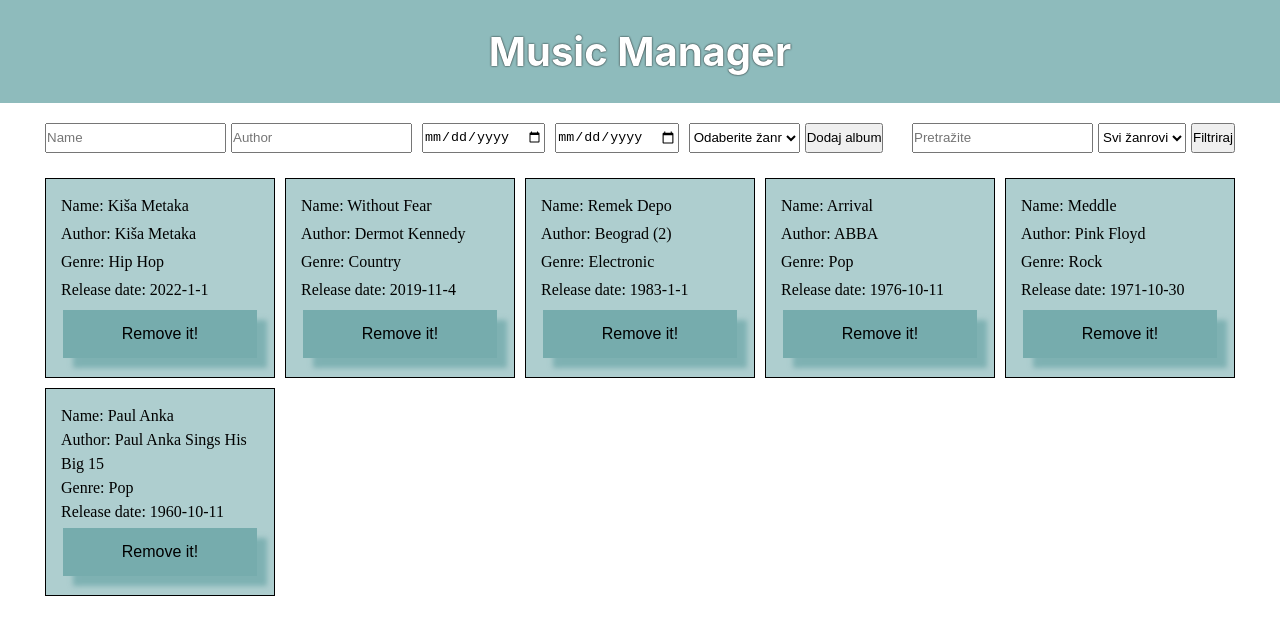
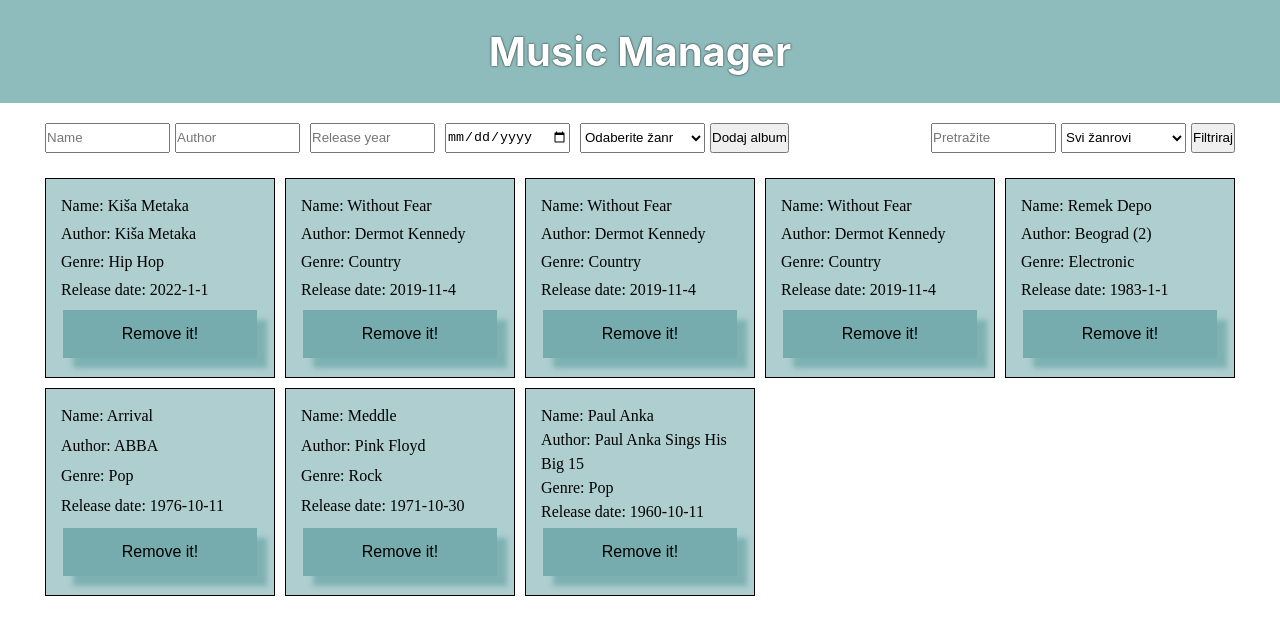
Before and after one commit to JosipaSaravanja/Internship-15-MusicManager, a React (Create React App) app in the folder music-manager/: page / in a window 1280 px wide. Shown: the top 634 px of the page. Built offline with nearby package versions, Linux system fonts and the light colour scheme.

Commit message:
added select options and changed some css

```diff
--- a/music-manager/src/components/filter.jsx
+++ b/music-manager/src/components/filter.jsx
@@ -29,6 +29,7 @@
         <option value="Classical">Classical</option>
         <option value="Funk">Funk</option>
         <option value="Rap">Rap</option>
+        <option value="Country">Country</option>
       </select>
 
       <button className="buttonFilter" onClick={()=>{handleClick()}}>Filtriraj</button>
--- a/music-manager/src/components/input.jsx
+++ b/music-manager/src/components/input.jsx
@@ -19,7 +19,7 @@
     <div className="input">
       <input className="name" placeholder="Name" onChange={e=>setName(e.target.value)}></input>
       <input className="author" placeholder="Author" onChange={e=>setAuthor(e.target.value)}></input>
-      <input className="year" placeholder="Release year" onChange={e=>setReleaseYear(e.target.value)} type="date"></input>
+      <input className="year" placeholder="Release year" onChange={e=>setReleaseYear(e.target.value)} type="year"></input>
       <input className="date" placeholder="Release date yyyy-mm-dd" onChange={e=>setReleseDate(e.target.value)} type="date"></input>
 
       <select onChange={e=>setGenre(e.target.value)} className="selectInput">
@@ -35,6 +35,7 @@
         <option value="Classical">Classical</option>
         <option value="Funk">Funk</option>
         <option value="Rap">Rap</option>
+        <option value="Country">Country</option>
       </select>
 
       <button onClick={()=>{handleClick()}}>Dodaj album</button>
--- a/music-manager/src/data.js
+++ b/music-manager/src/data.js
@@ -18,5 +18,7 @@
   new newAlbum("Arrival", "ABBA", "Pop", 1976, new Date("1976-10-11")),
   new newAlbum("Paul Anka", "Paul Anka Sings His Big 15", "Pop", 1960, new Date("1960-10-11")),
   new newAlbum("Without Fear", "Dermot Kennedy ", "Country", 2019, new Date("2019-11-04")),
+  new newAlbum("Without Fear", "Dermot Kennedy ", "Country", 2019, new Date("2019-11-04")),
+  new newAlbum("Without Fear", "Dermot Kennedy ", "Country", 2019, new Date("2019-11-04")),
 
 ];
--- a/music-manager/src/index.css
+++ b/music-manager/src/index.css
@@ -103,6 +103,10 @@
   margin: auto 5px;
 }
 
+input, select{
+  width: 125px
+}
+
 @media only screen and (max-width: 1200px) {
   .albumCard{
     width: 240px;
```
